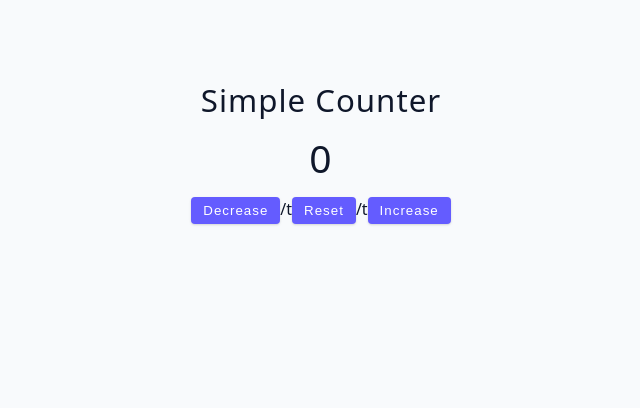
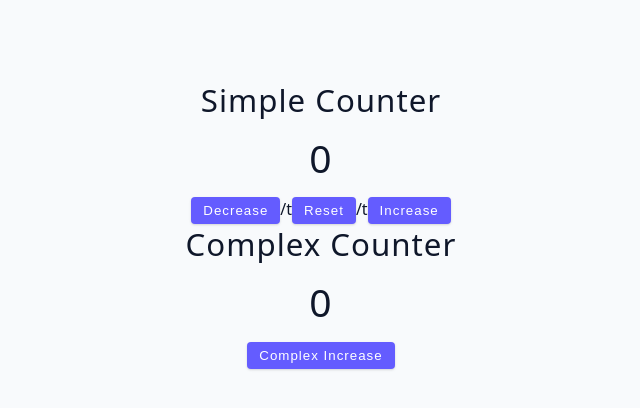
Before and after one commit to codersraj82/03-advanced-react, a React (Vite) app: page / in a window 1280 px wide. Shown: the top 408 px of the page, without its empty margins (319-959 px from the left). Built offline with nearby package versions, Linux system fonts and the light colour scheme.

Commit message:
complex counter with setTimeOut and functional approach to useState hook.

```diff
--- a/src/tutorial/01-useState/starter/06-useState-counter.jsx
+++ b/src/tutorial/01-useState/starter/06-useState-counter.jsx
@@ -2,6 +2,15 @@ import React, { useState } from "react";
 
 const UseStateCounter = () => {
   const [value, setValue] = useState(0);
+  const complexCounter = () => {
+    setTimeout(() => {
+      // Functional approach to setValue to avoid delay issue in which it take old value instead of current value
+      setValue((preValue) => {
+        return preValue + 1;
+      });
+    }, 2000);
+  };
+
   return (
     <>
       <h3>Simple Counter</h3>
@@ -32,6 +41,13 @@ const UseStateCounter = () => {
       >
         Increase
       </button>
+      {/* Complex counter using setTimeOut */}
+
+      <h3>Complex counter</h3>
+      <h2>{value}</h2>
+      <button className="btn" onClick={complexCounter}>
+        complex Increase
+      </button>
     </>
   );
 };
```
